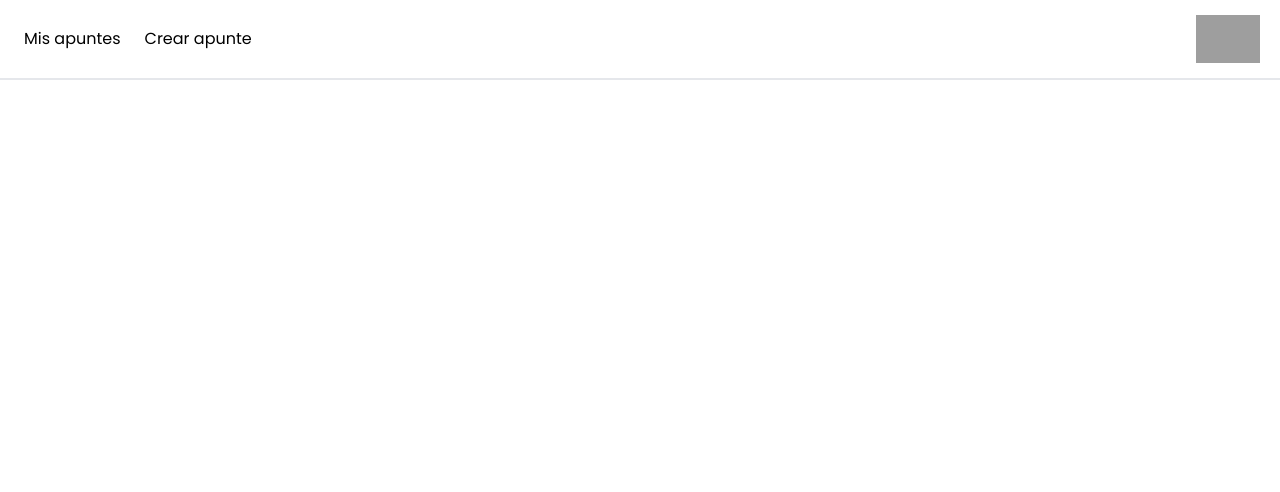
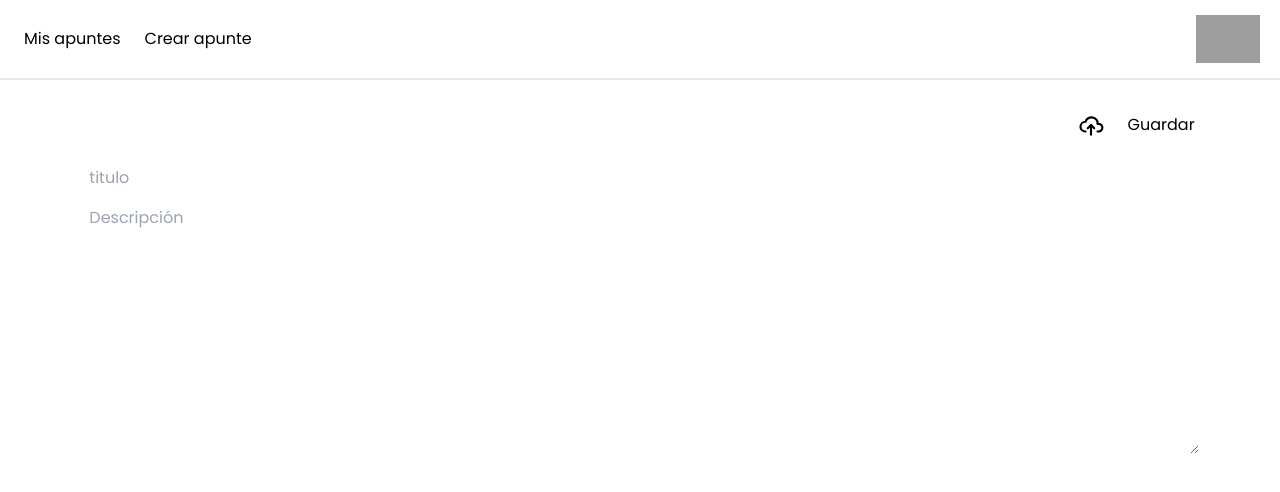
Before and after one commit to Davidgraja/Journal-app, a React (Vite) app: page / in a window 1280 px wide. Shown: the top 492 px of the page. Built offline with nearby package versions, Linux system fonts and the light colour scheme; grey boxes are pictures that could not be loaded.

Commit message:
inicio de maquetación de AddNotes

```diff
--- a/src/App.jsx
+++ b/src/App.jsx
@@ -1,12 +1,14 @@
-import { Navbar } from "./Journal/components"
+// import { Navbar } from "./Journal/components"
 // import { AuthRouter } from "./auth/router/AuthRouter"
+
+import { Journal } from "./Journal/pages/Journal"
 
 const App = () => {
 
   return (
       // <AuthRouter/>
-      <Navbar/>
-  )
+      <Journal/>
+    )
 }
 
 export default App
--- /dev/null
+++ b/src/Journal/pages/AddNotes.jsx
@@ -0,0 +1,32 @@
+import { useRef } from "react"
+
+import { IconCloudUpload } from '@tabler/icons-react';
+
+export const AddNotes = () => {
+    const fileInputRef = useRef();
+
+    return (
+        <section className=" p-5  xl:w-11/12 xl:mx-auto 2xl:w-8/12">
+            <div className="p-2 flex gap-x-4 justify-end">
+                <input className=" hidden" type="file" ref={fileInputRef}/>
+
+                <span title="Subir imagen">
+                    <IconCloudUpload  className=' rounded p-1 hover:cursor-pointer hover:bg-indigo-600 hover:text-white' size={'34px'} />
+                </span>
+
+                <button className="p-1 rounded hover:bg-indigo-600 hover:text-white">Guardar</button>
+            </div>
+
+            <form className="  xl:p-2">
+
+                <input className="w-full p-2 outline-none focus:border-b focus:border-b-indigo-600" type="text" placeholder="titulo" />
+
+                <textarea className='w-full min-h-[200px] p-2 outline-none focus:border-b focus:border-b-indigo-600' name="description" id="description" cols="30" rows="10"  placeholder="Descripción"></textarea>
+            </form>
+
+            {/* <section className=" w-full bg-red-700 min-h-[300px]">
+                <p> fotos</p>
+            </section> */}
+        </section>
+    )
+}
--- a/src/Journal/pages/Journal.jsx
+++ b/src/Journal/pages/Journal.jsx
@@ -1,8 +1,11 @@
+import { Navbar } from "../components"
+import { AddNotes } from "./AddNotes"
 
 export const Journal = () => {
-
     return (
-        <></>
+        <>
+            <Navbar/>
+            <AddNotes/>
+        </>
     )
-
 }
```
